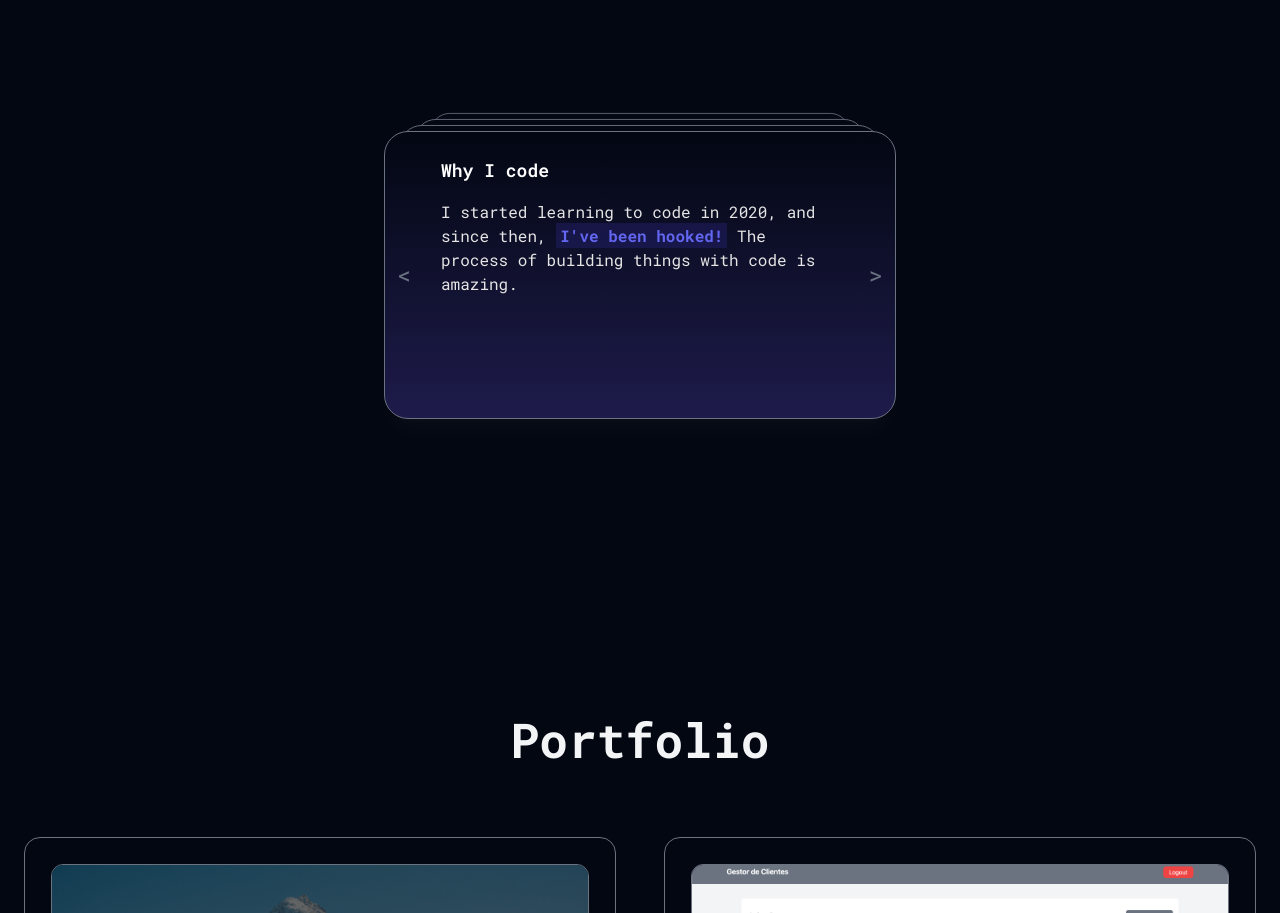
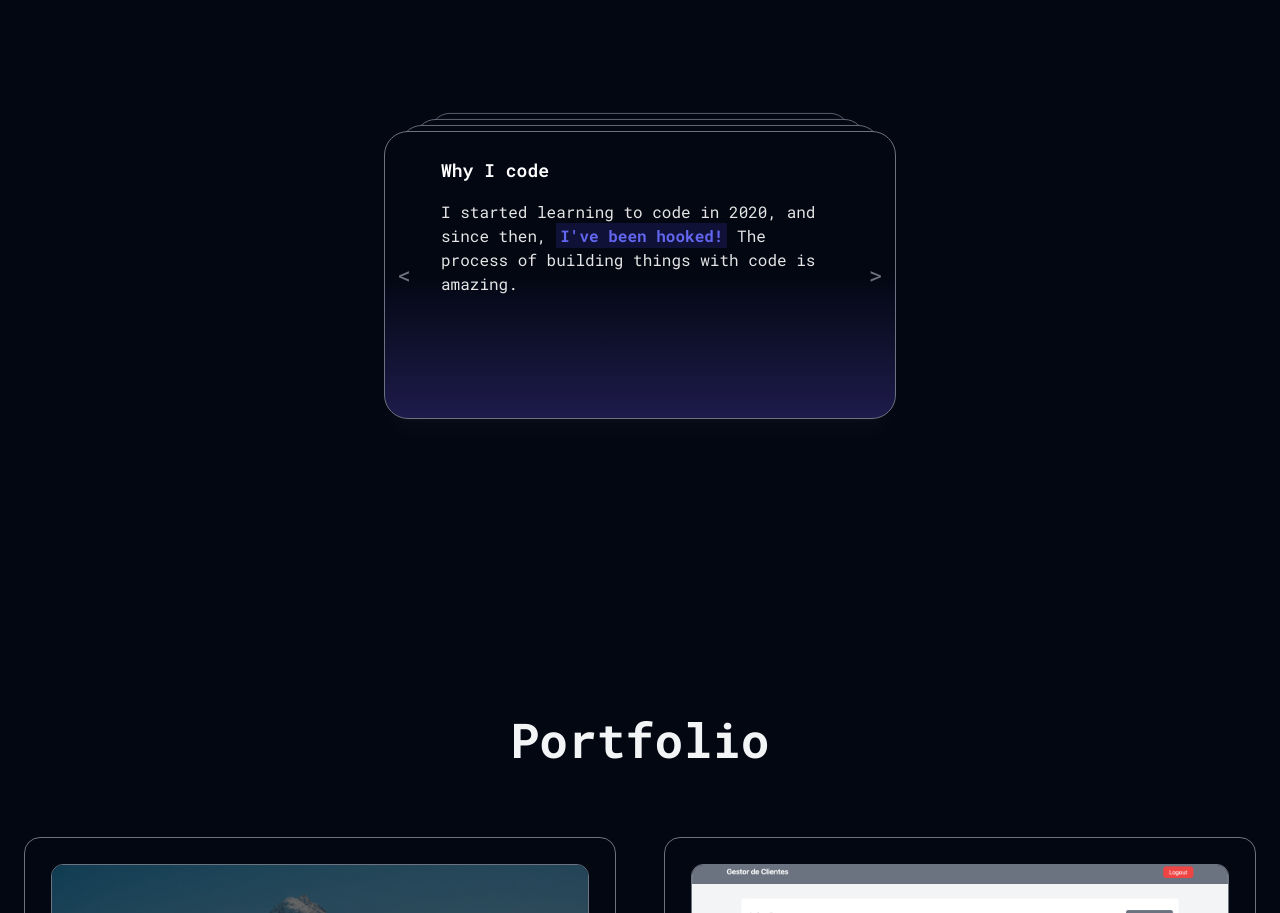
Before and after one commit to tmatteozzi/portfolio, a Next.js app: page / in a window 1280 px wide. Shown: the part 973-1886 px from the top of the page. Built offline with nearby package versions, Linux system fonts and the light colour scheme.

Commit message:
CardStack bg

```diff
--- a/app/components/CardStack.tsx
+++ b/app/components/CardStack.tsx
@@ -42,7 +42,7 @@ export const CardStack = ({
       {cards.map((card, index) => (
         <motion.div
           key={card.id}
-          className="absolute bg-gradient-to-b from-gray-950 to-indigo-950 h-72 w-[40vw] rounded-3xl p-6 shadow-xl border border-gray-500 shadow-white/[0.025] flex flex-col justify-top"
+          className="absolute bg-gradient-to-b from-gray-950 via-gray-950 to-indigo-950 h-72 w-[40vw] rounded-3xl p-6 shadow-xl border border-gray-500 shadow-white/[0.025] flex flex-col justify-top"
           style={{
             transformOrigin: 'top center'
           }}
```
